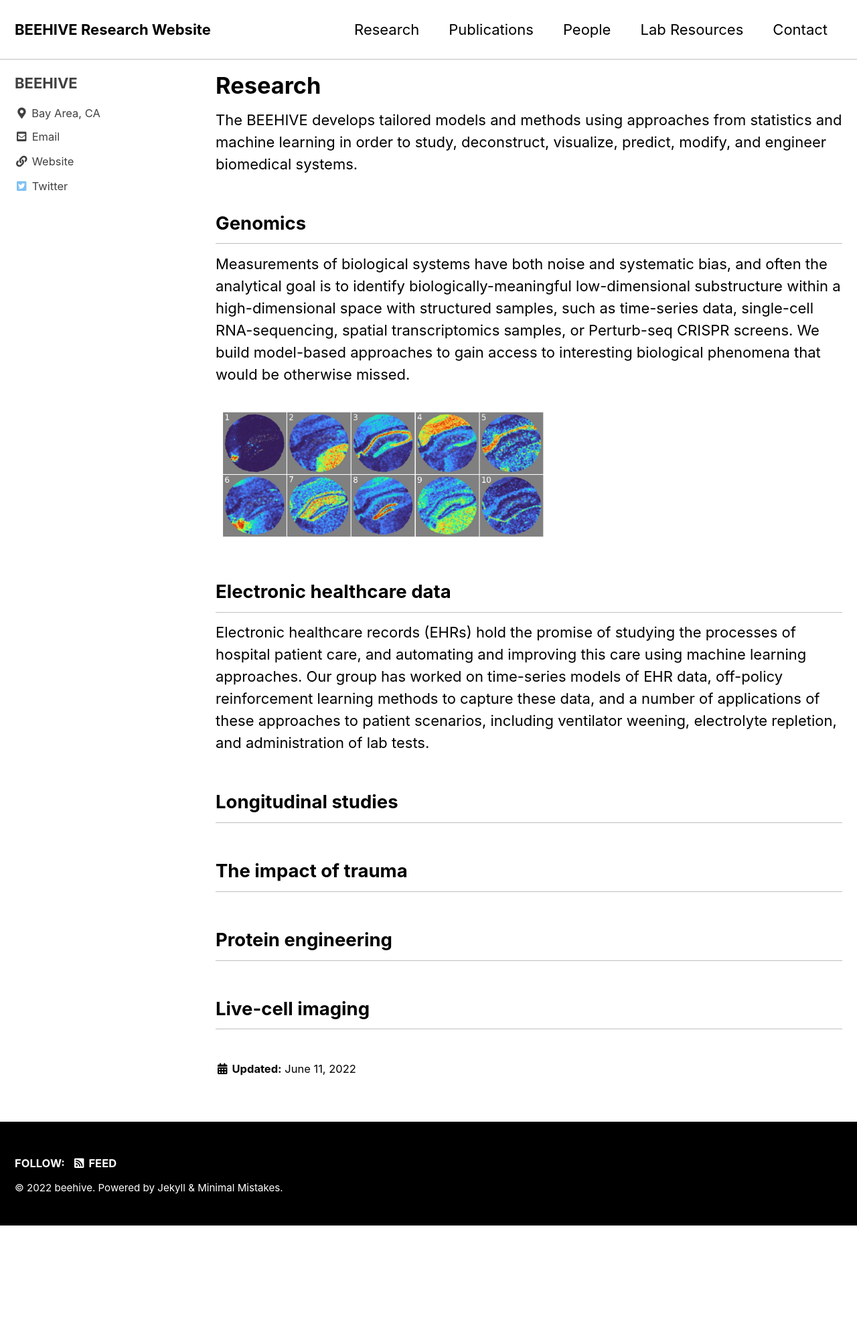
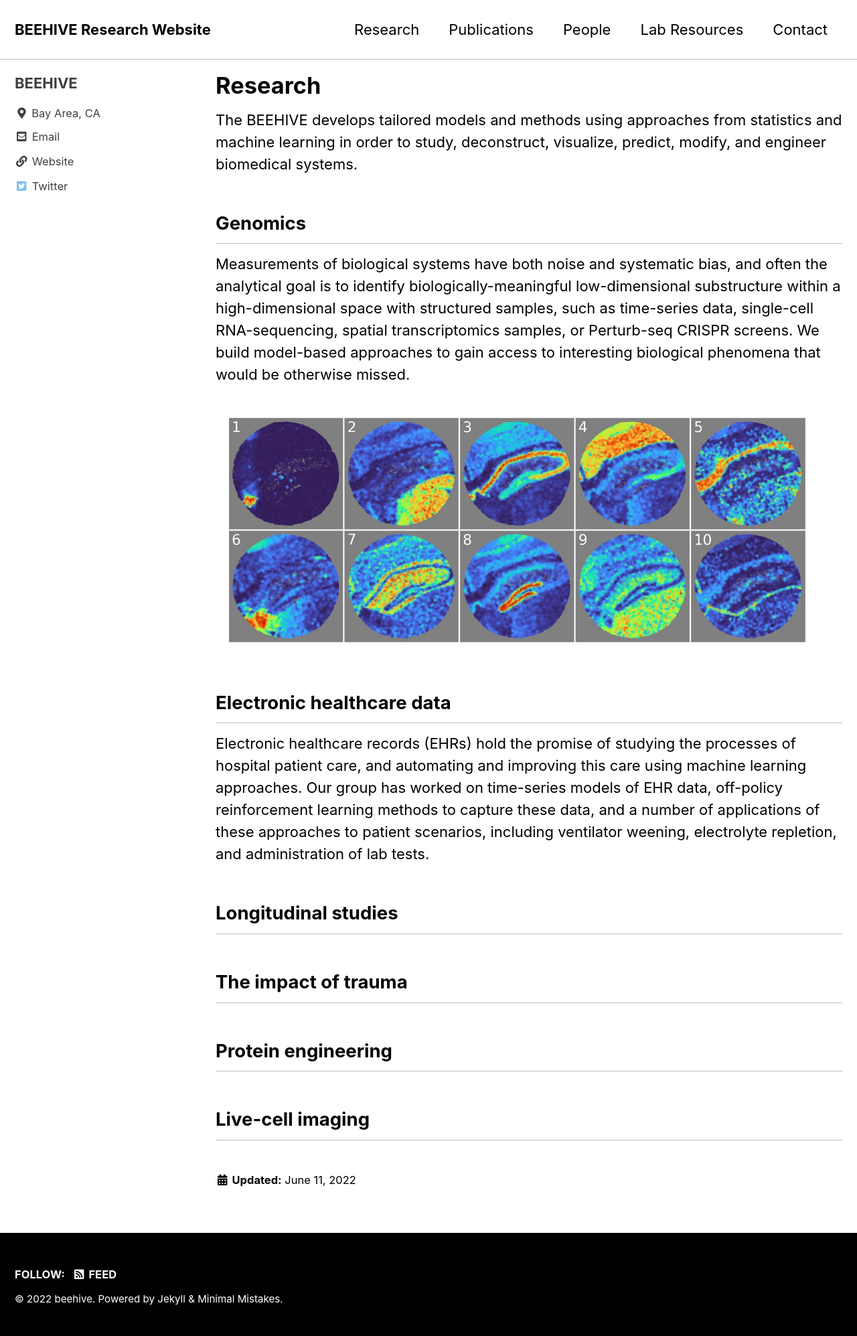
Before and after one commit to stanfordbeehive/stanfordbeehive.github.io, a Jekyll site: the page built from _pages/research.md, in a window 1280 px wide. Shown: the whole page at 67% size. Built offline with Jekyll 4.4.1, drawn with Linux system fonts in a browser that asks for light colours; cached includes are drawn as plain includes; before the commit the page ends 1830 px from its top, so only the background shows below that.

Commit message:
Update research.md

```diff
--- a/_pages/research.md
+++ b/_pages/research.md
@@ -9,7 +9,7 @@ The BEEHIVE develops tailored models and methods using approaches from statistic
 ## Genomics
 Measurements of biological systems have both noise and systematic bias, and often the analytical goal is to identify biologically-meaningful low-dimensional substructure within a high-dimensional space with structured samples, such as time-series data, single-cell RNA-sequencing, spatial transcriptomics samples, or Perturb-seq CRISPR screens. We build model-based approaches to gain access to interesting biological phenomena that would be otherwise missed.
 
-<img src="/assets/images/nsf-hippocampus-spatial.jpeg" width="500" height="190">
+<img src="/assets/images/nsf-hippocampus-spatial.jpeg" width="900" height="300">
 
 ## Electronic healthcare data
 Electronic healthcare records (EHRs) hold the promise of studying the processes of hospital patient care, and automating and improving this care using machine learning approaches. Our group has worked on time-series models of EHR data, off-policy reinforcement learning methods to capture these data, and a number of applications of these approaches to patient scenarios, including ventilator weening, electrolyte repletion, and administration of lab tests.
```
